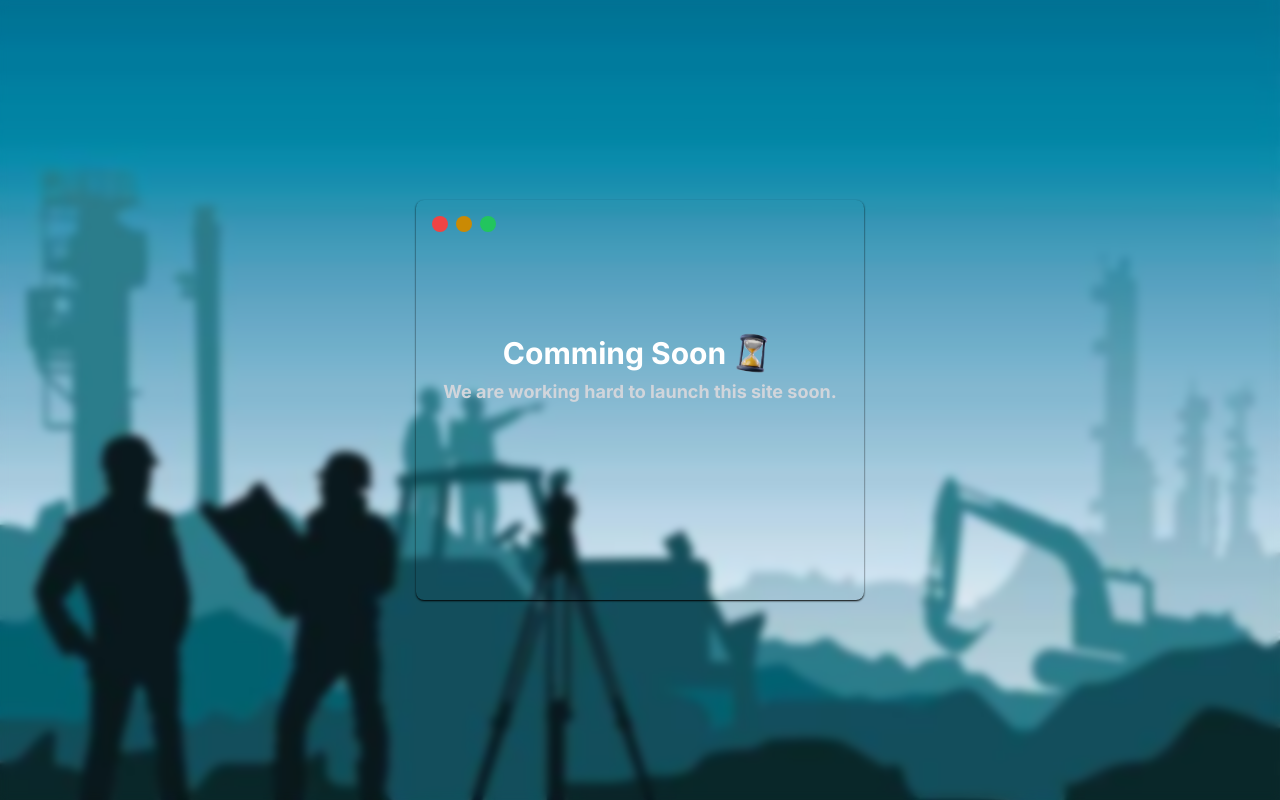
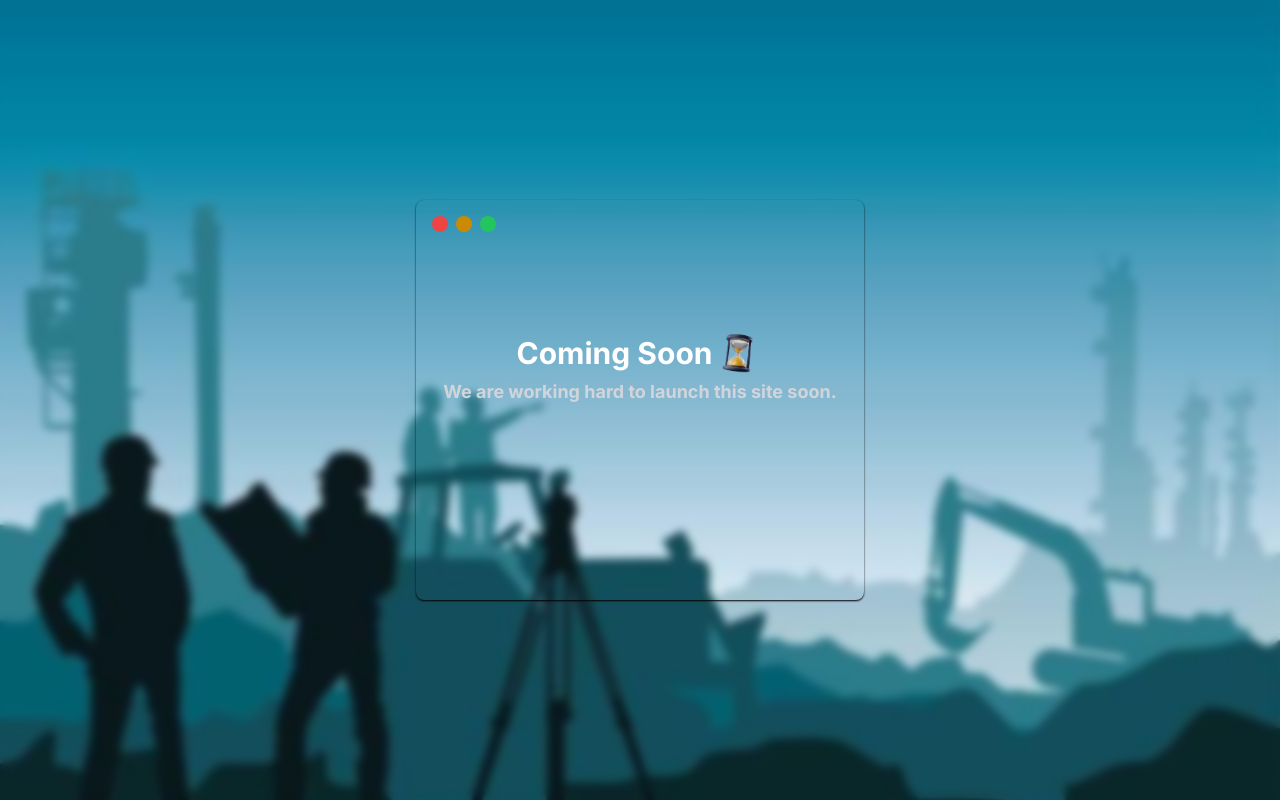
Before and after one commit to rohitbedwal9/ace-enterprises, a Next.js app: page / in a window 1280 px wide. Built offline with nearby package versions, Linux system fonts and the light colour scheme.

Commit message:
fixed type error

```diff
--- a/src/app/page.js
+++ b/src/app/page.js
@@ -11,7 +11,7 @@ export default function TempPage(){
               <span className='bg-green-500 rounded-full w-4 h-4'></span>
             </div>
             <div className='flex flex-col items-center '>
-            <h1 className="text-xl sm:text-3xl flex flex-row gap-[1px] items-center font-bold"><span>Comming Soon</span><Image src="/images/sand-timer.png" width={50} height={50} alt='sand-timer'/></h1>
+            <h1 className="text-xl sm:text-3xl flex flex-row gap-[1px] items-center font-bold"><span>Coming Soon</span><Image src="/images/sand-timer.png" width={50} height={50} alt='sand-timer'/></h1>
             <p className="text-md sm:text-lg text-gray-300 rounded-lg text-center">We are working hard to launch this site soon.</p>
         </div>
         </div>
```
